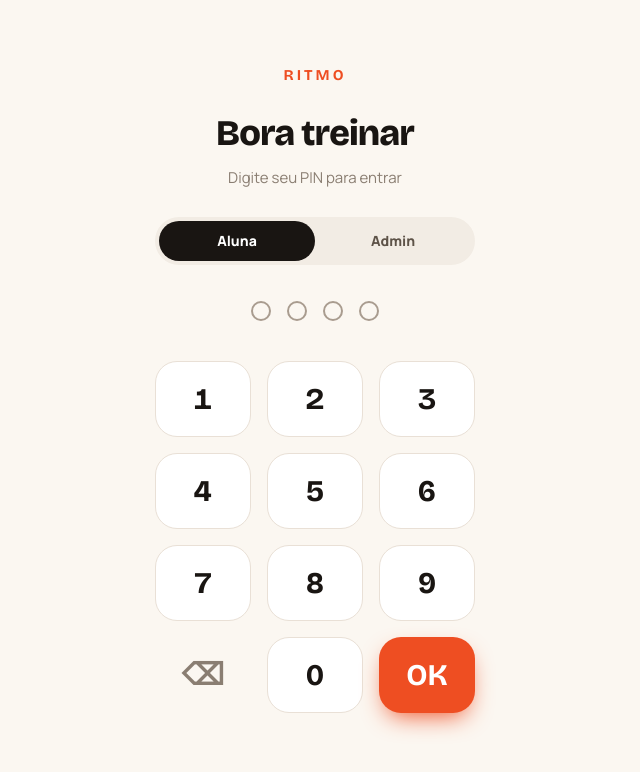
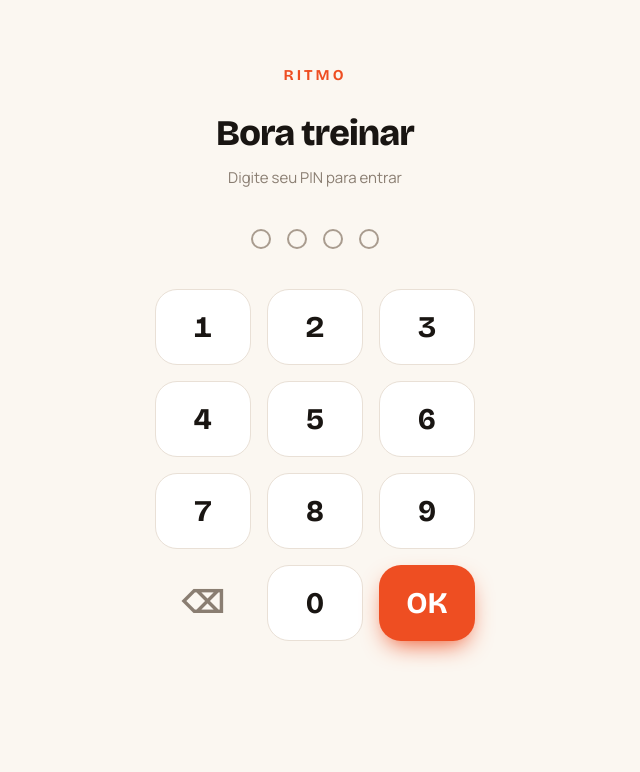
Before and after one commit to VHAPorfirium/meu-treino-front, a Next.js app: page /login in a window 1280 px wide. Shown: the top 772 px of the page, without its empty margins (325-965 px from the left). Built offline with nearby package versions, Linux system fonts and the light colour scheme; no server answers.

Commit message:
feat(auth): login por PIN (remove seletor de papel)

```diff
--- a/app/(auth)/login/page.tsx
+++ b/app/(auth)/login/page.tsx
@@ -1,13 +1,11 @@
 'use client';
 
 import { useState } from 'react';
-import type { Role } from '@/lib/types';
 import { useAuth } from '@/lib/auth/auth-context';
 import { ApiError } from '@/lib/api/client';
 
 export default function LoginPage() {
   const { login } = useAuth();
-  const [role, setRole] = useState<Role>('TRAINEE');
   const [pin, setPin] = useState('');
   const [error, setError] = useState<string | null>(null);
   const [busy, setBusy] = useState(false);
@@ -29,7 +27,7 @@ export default function LoginPage() {
     setBusy(true);
     setError(null);
     try {
-      await login(role, pin);
+      await login(pin);
     } catch (e) {
       setError(e instanceof ApiError ? e.message : 'Não foi possível entrar');
       setPin('');
@@ -50,24 +48,7 @@ export default function LoginPage() {
         <p className="mt-1.5 text-[15px] text-muted2">Digite seu PIN para entrar</p>
       </div>
 
-      <div className="mt-7 flex w-full max-w-xs rounded-full bg-chip p-1">
-        {(['TRAINEE', 'ADMIN'] as Role[]).map((r) => (
-          <button
-            key={r}
-            onClick={() => {
-              setRole(r);
-              setError(null);
-            }}
-            className={`flex-1 rounded-full py-2.5 text-sm font-extrabold transition ${
-              role === r ? 'bg-ink text-white' : 'text-muted'
-            }`}
-          >
-            {r === 'TRAINEE' ? 'Aluna' : 'Admin'}
-          </button>
-        ))}
-      </div>
-
-      <div className="mt-9 flex gap-4">
+      <div className="mt-10 flex gap-4">
         {Array.from({ length: 4 }).map((_, i) => (
           <span
             key={i}
--- a/lib/api/endpoints.ts
+++ b/lib/api/endpoints.ts
@@ -8,7 +8,6 @@ import type {
   PaginatedExercises,
   PatchExercisePayload,
   ProgressSummary,
-  Role,
   TodayResponse,
   Workout,
   WorkoutDetail,
@@ -16,8 +15,8 @@ import type {
 } from '../types';
 
 export const authApi = {
-  login: (role: Role, pin: string) =>
-    api.post<LoginResponse>('/auth/login', { role, pin }),
+  // Login por PIN: o backend identifica o usuário e devolve o papel dele.
+  login: (pin: string) => api.post<LoginResponse>('/auth/login', { pin }),
   logout: () => api.post<{ ok: boolean }>('/auth/logout'),
 };
 
--- a/lib/auth/auth-context.tsx
+++ b/lib/auth/auth-context.tsx
@@ -8,7 +8,7 @@ import {
   type ReactNode,
 } from 'react';
 import { useRouter } from 'next/navigation';
-import type { AuthUser, Role } from '../types';
+import type { AuthUser } from '../types';
 import { authApi } from '../api/endpoints';
 import {
   clearSession,
@@ -20,7 +20,7 @@ import {
 interface AuthContextValue {
   user: AuthUser | null;
   loading: boolean;
-  login: (role: Role, pin: string) => Promise<void>;
+  login: (pin: string) => Promise<void>;
   logout: () => void;
 }
 
@@ -36,8 +36,8 @@ export function AuthProvider({ children }: { children: ReactNode }) {
     setLoading(false);
   }, []);
 
-  async function login(role: Role, pin: string) {
-    const res = await authApi.login(role, pin); // backend seta o cookie httpOnly
+  async function login(pin: string) {
+    const res = await authApi.login(pin); // backend identifica pelo PIN e seta o cookie httpOnly
     const authUser: AuthUser = {
       userId: res.user.id,
       role: res.user.role,
```
